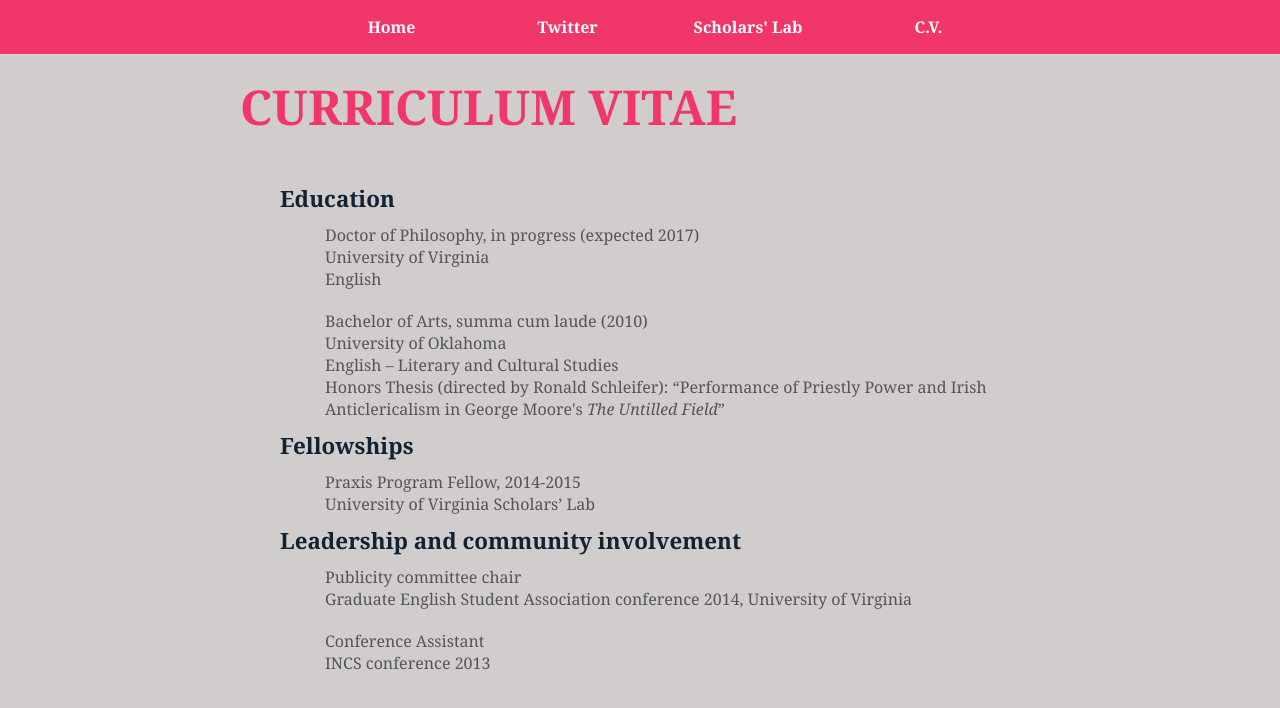
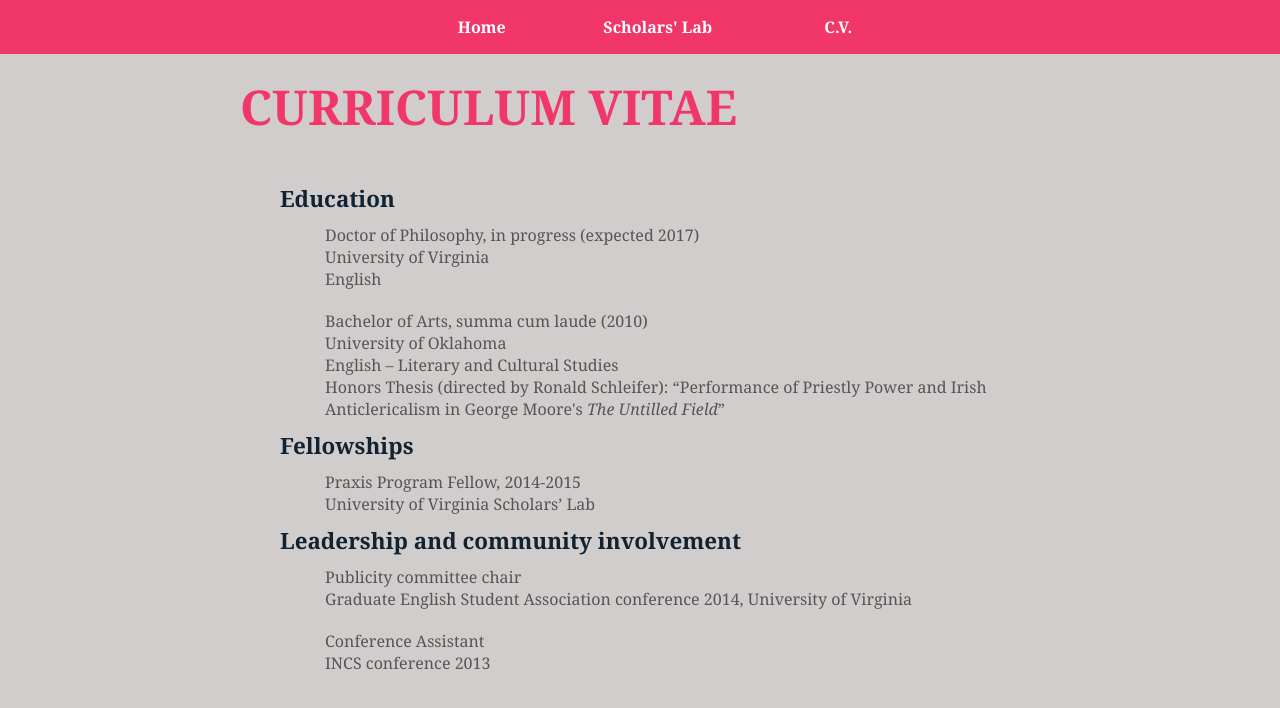
Before and after one commit to arboyd/arboyd.github.io, a plain HTML site: page cv/index.html in a window 1280 px wide. Drawn offline with Linux system fonts and the light colour scheme; a web font is replaced by a local one.

Commit message:
Update index.html

```diff
--- a/cv/index.html
+++ b/cv/index.html
@@ -13,7 +13,6 @@
 
 <ul class="navList">
 	<li><a href="../index.html">Home</a>
-	<li><a href="https://twitter.com/msaboyd" target="_blank">Twitter</a></li>
 	<li><a href="http://scholarslab.org/people/amy-boyd/" target="_blank">Scholars' Lab</a></li>
 	<li><a href="#">C.V.</a></li>
 </ul>
```
